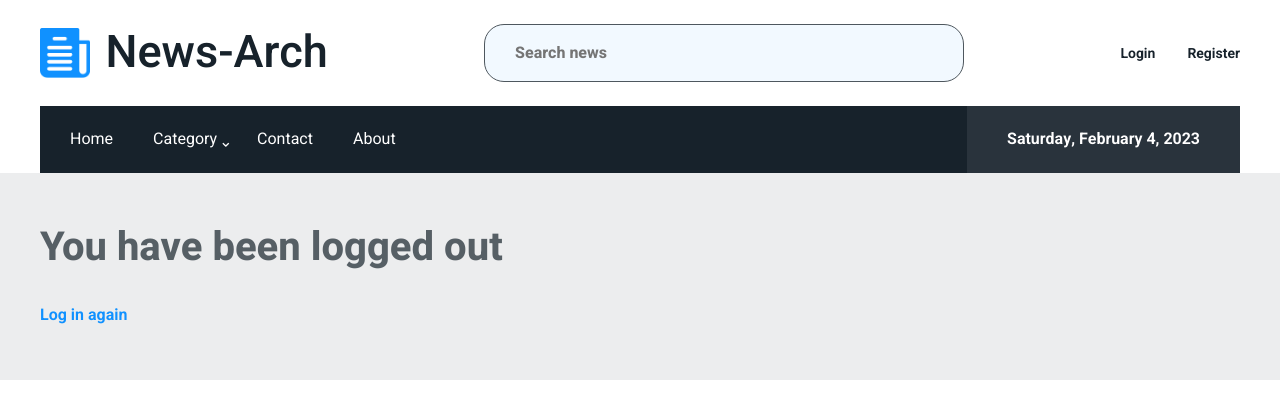
After one commit to taizulislam52/django-news, a Django app: page /logout/ in a window 1280 px wide. The commit adds this page. Shown: the top 419 px of the page. Run offline with Django 4.2, Linux system fonts and the light colour scheme.

Commit message:
add logout view

```diff
--- /dev/null
+++ b/authentication/templates/logout.html
@@ -0,0 +1,11 @@
+{% extends 'main.html' %}
+{% block content %}
+    <div class="authentication">
+        <div class="container">
+            <h1 class="authentication__heading authentication__heading--logout">You have been logged out</h1>
+            <div class="authentication__links">
+                <a href="{% url 'login' %}">Log in again</a>
+            </div>
+        </div>
+    </div>
+{% endblock content %}
--- a/base/settings.py
+++ b/base/settings.py
@@ -129,3 +129,5 @@ STATICFILES_DIRS = [
 # https://docs.djangoproject.com/en/4.1/ref/settings/#default-auto-field
 
 DEFAULT_AUTO_FIELD = 'django.db.models.BigAutoField'
+
+LOGIN_REDIRECT_URL = 'news-home'
--- a/base/urls.py
+++ b/base/urls.py
@@ -23,5 +23,6 @@ urlpatterns = [
     path('admin/', admin.site.urls),
     path("register/", registration_views.register, name="register"),
     path('login/', auth_views.LoginView.as_view(template_name='login.html'), name='login'),
+    path('logout/', auth_views.LogoutView.as_view(template_name='logout.html'), name='logout'),
     path('', include('news.urls'))
 ]
--- a/static/assets/main.css
+++ b/static/assets/main.css
@@ -562,6 +562,9 @@ img {
   line-height: 3.125rem;
   margin-bottom: 1.875rem;
 }
+.authentication__heading--logout {
+  color: rgba(23, 34, 43, 0.7);
+}
 @media (max-width: 47.99rem) {
   .authentication__heading {
     font-size: 1.5625rem;
--- a/static/src/scss/layouts/_authentication.scss
+++ b/static/src/scss/layouts/_authentication.scss
@@ -13,6 +13,10 @@
         font-size: rem(40px);
         line-height: rem(50px);
         margin-bottom: rem(30px);
+
+        &--logout {
+            color: rgba($news-black, $alpha: 0.7);
+        }
 
         @include screen(sm) {
             font-size: rem(25px);
```
